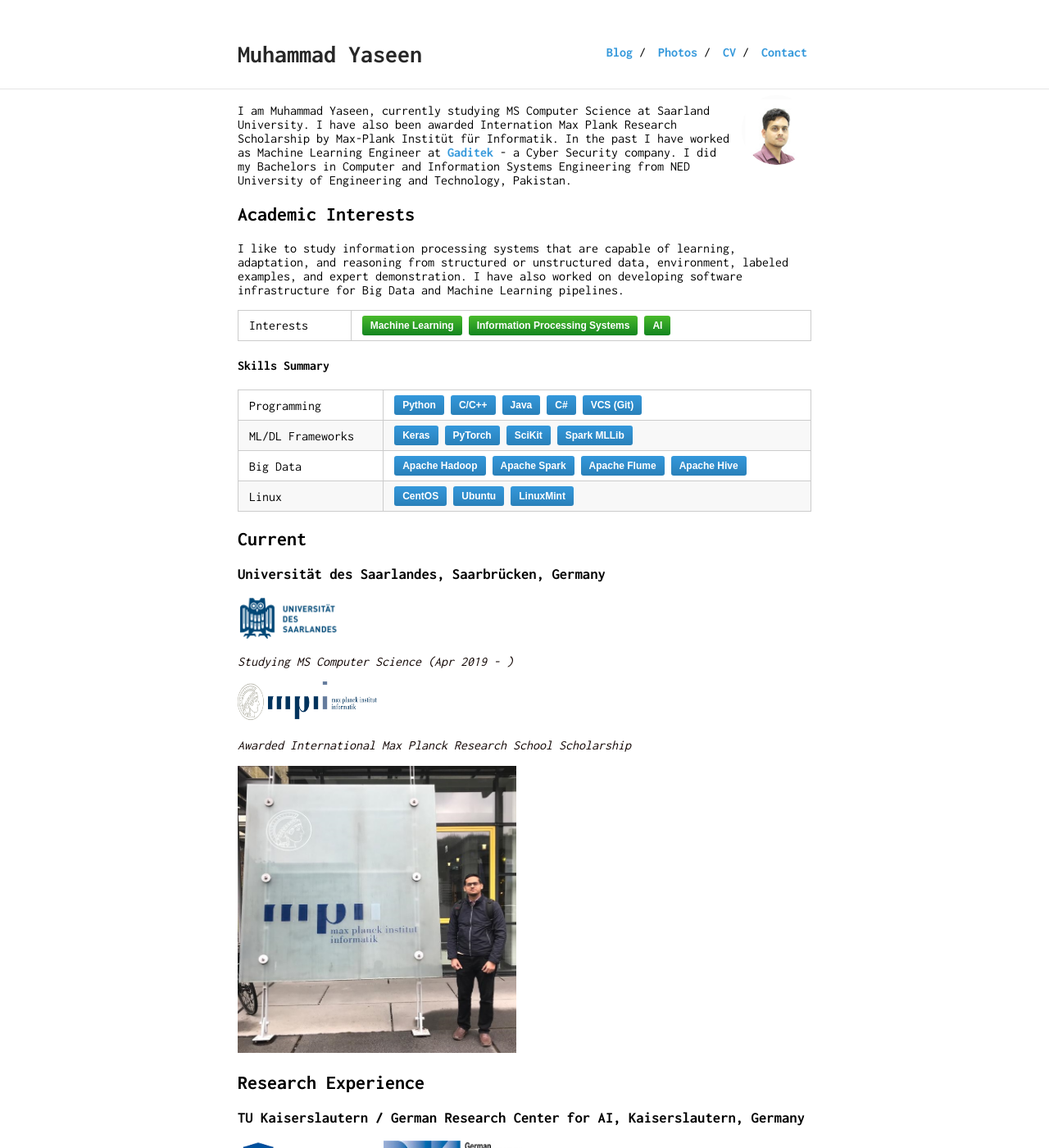
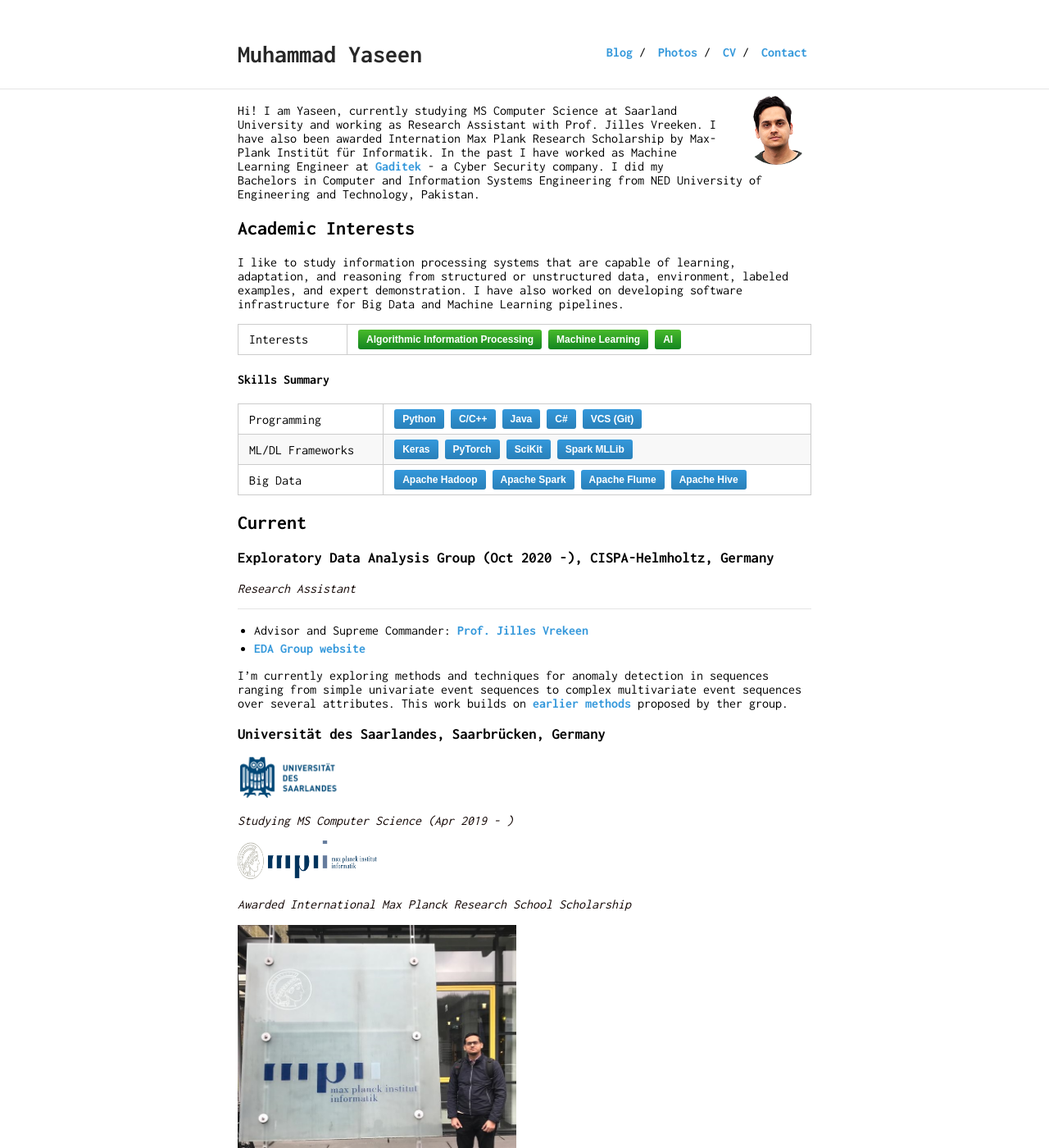
Before and after one commit to muhammadyaseen/muhammadyaseen.github.io, a Jekyll site: the page built from index.md, in a window 1280 px wide and 1400 px high. Shown: the whole window at 82% size. Built offline with Jekyll 4.4.1, drawn with Linux system fonts in a browser that asks for light colours.

Commit message:
added EDA work

```diff
--- a/index.md
+++ b/index.md
@@ -2,16 +2,17 @@
 layout: default
 ---
 
-<img class="profile-picture" src="yaseen.jpg">
+<img class="profile-picture" src="yaseen-mug-20200115-150x150.png">
 
-I am Muhammad Yaseen, currently studying MS Computer Science at Saarland University. I have also been awarded Internation Max Plank Research Scholarship by Max-Plank Institüt für Informatik. In the past I have worked as Machine Learning Engineer at [Gaditek](http://www.gaditek.com) - a Cyber Security company. I did my Bachelors in Computer and Information Systems Engineering from NED University of Engineering and Technology, Pakistan.
+Hi! I am Yaseen, currently studying MS Computer Science at Saarland University and working as Research Assistant with Prof. Jilles Vreeken. I have also been awarded Internation Max Plank Research Scholarship by Max-Plank Institüt für Informatik.
+In the past I have worked as Machine Learning Engineer at [Gaditek](http://www.gaditek.com) - a Cyber Security company. I did my Bachelors in Computer and Information Systems Engineering from NED University of Engineering and Technology, Pakistan.
 
 ## Academic Interests
 
 I like to study information processing systems that are capable of learning, adaptation, and reasoning from structured or unstructured data, environment, labeled examples, and expert demonstration. I have also worked on developing software infrastructure for Big Data and Machine Learning pipelines.
 
 ----------------|-----------------------------
-Interests | <button class="skill-badge-green">Machine Learning</button> <button class="skill-badge-green">Information Processing Systems</button> <button class="skill-badge-green">AI</button>
+Interests | <button class="skill-badge-green">Algorithmic Information Processing</button> <button class="skill-badge-green">Machine Learning</button> <button class="skill-badge-green">AI</button>
 
 #### Skills Summary
 
@@ -19,9 +20,17 @@ Interests | <button class="skill-badge-green">Machine Learning</button> <button
 Programming     | <button class="skill-badge-blue">Python</button> <button class="skill-badge-blue">C/C++</button> <button class="skill-badge-blue">Java</button> <button class="skill-badge-blue">C#</button>  <button class="skill-badge-blue">VCS (Git)</button>
 ML/DL Frameworks      | <button class="skill-badge-blue">Keras</button> <button class="skill-badge-blue">PyTorch</button> <button class="skill-badge-blue">SciKit</button> <button class="skill-badge-blue">Spark MLLib</button>
 Big Data        | <button class="skill-badge-blue">Apache Hadoop</button> <button class="skill-badge-blue">Apache Spark</button> <button class="skill-badge-blue">Apache Flume</button> <button class="skill-badge-blue">Apache Hive</button>
-Linux        | <button class="skill-badge-blue">CentOS</button> <button class="skill-badge-blue">Ubuntu</button> <button class="skill-badge-blue">LinuxMint</button>
 
 ## Current
+### Exploratory Data Analysis Group (Oct 2020 -), CISPA-Helmholtz, Germany
+<span class="jobposition">Research Assistant</span>
+
+---
+- Advisor and Supreme Commander: [Prof. Jilles Vrekeen](https://people.mmci.uni-saarland.de/~jilles/)
+- [EDA Group website](https://eda.mmci.uni-saarland.de/)
+
+I'm currently exploring methods and techniques for anomaly detection in sequences ranging from simple univariate event sequences to complex multivariate event sequences over several attributes. This work builds on [earlier methods](https://eda.mmci.uni-saarland.de/prj/) proposed by ther group.
+
 ### Universität des Saarlandes, Saarbrücken, Germany
 <img style="width: 170px; height: 50px;" src="./images/logo_uds.png">
 
```
Also changed, not shown: yaseen-mug-20200115-150x150.png (added), yaseen-think-20200115-150x150.png (added).
